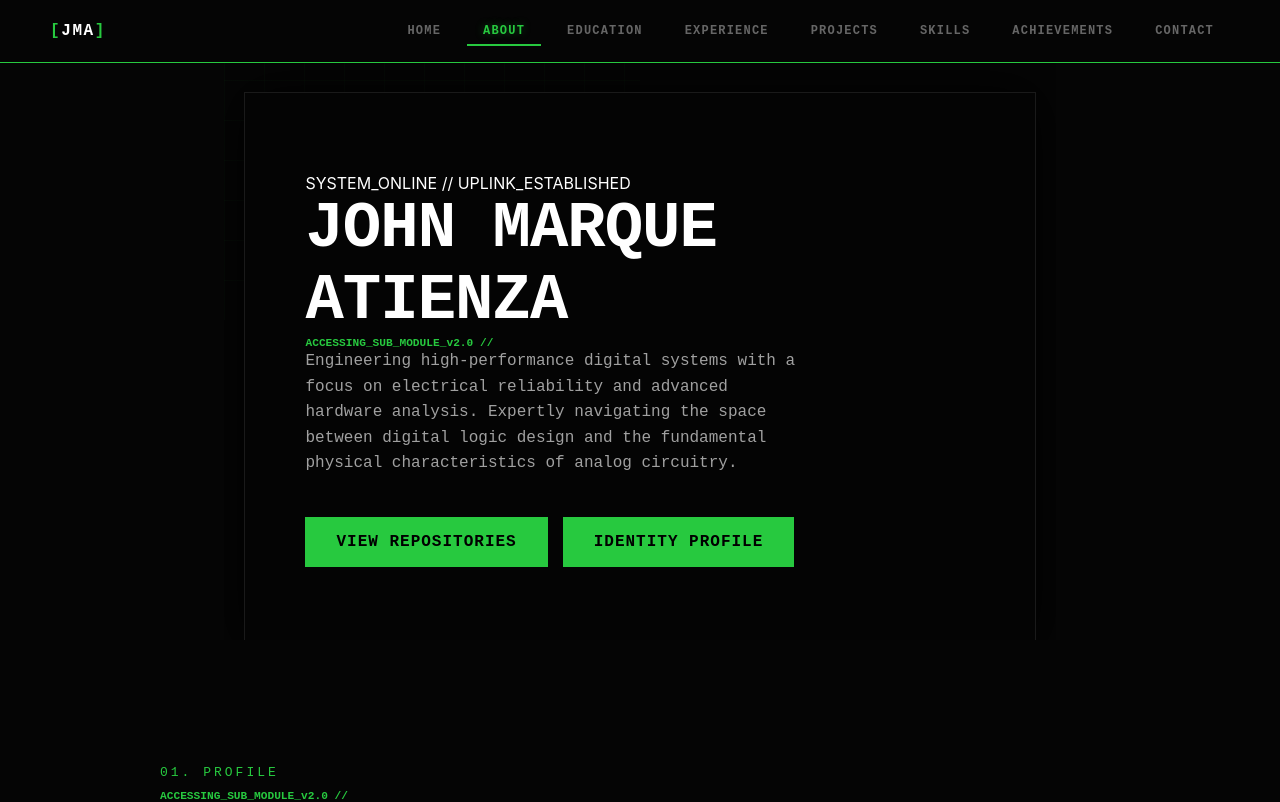
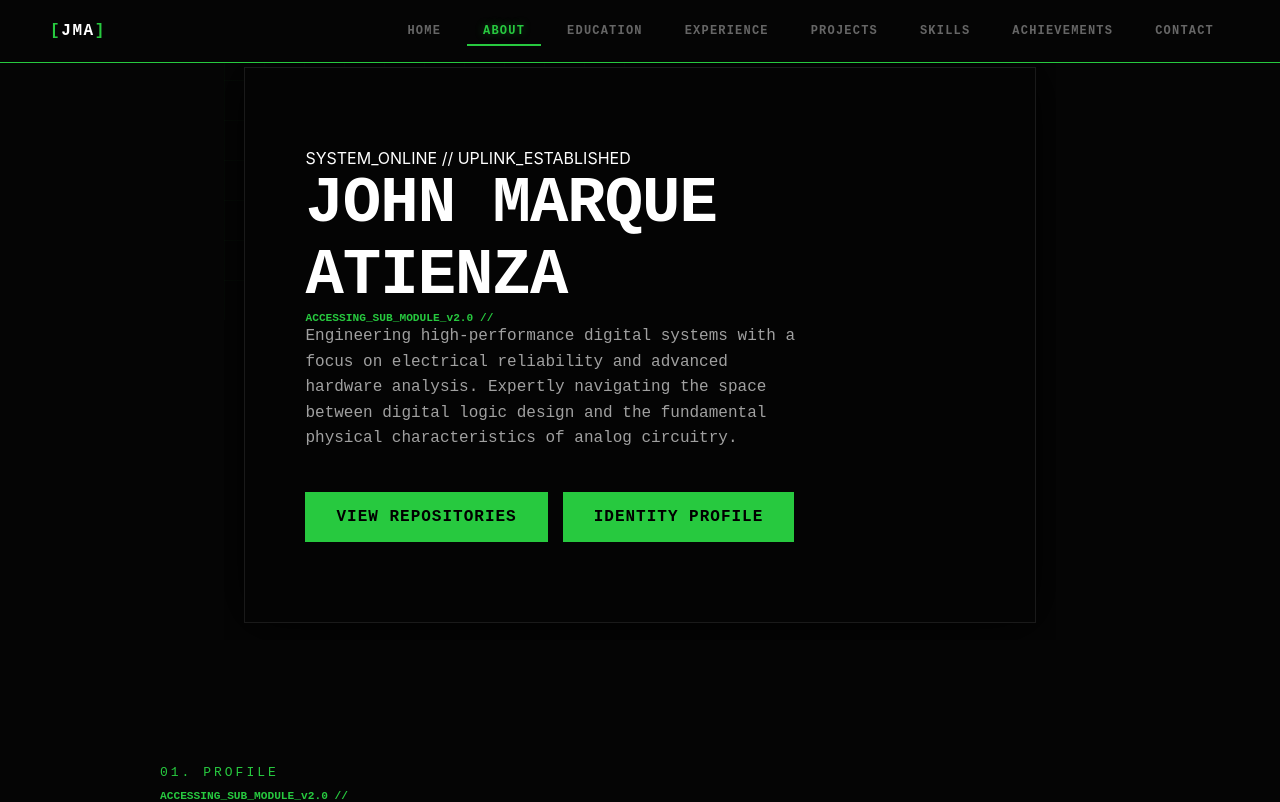
Before and after one commit to mjmatienza1-afk/Team-Portfolio, a React (Vite) app: page /portfolio/1 in a window 1280 px wide. Shown: the top 802 px of the page. Built offline with nearby package versions, Linux system fonts and the light colour scheme.

Commit message:
margin errors fixed

```diff
--- a/src/portfolio-components/Hero.css
+++ b/src/portfolio-components/Hero.css
@@ -28,7 +28,7 @@
   position: relative;
   z-index: 1;
   width: 95%;
-  margin-bottom: -100px;
+  margin-bottom: -50px;
   max-width: 850px; /* Restrained for terminal feel */
   background: rgba(5, 5, 5, 0.95);
   border: 1px solid #1a1a1a;
```
